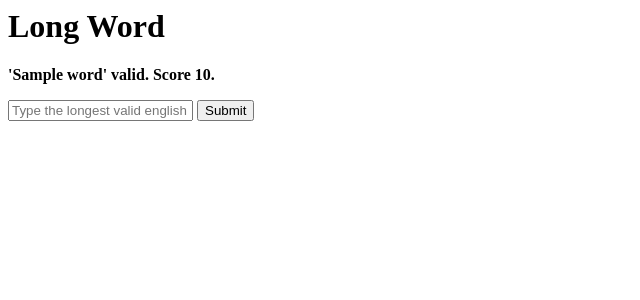
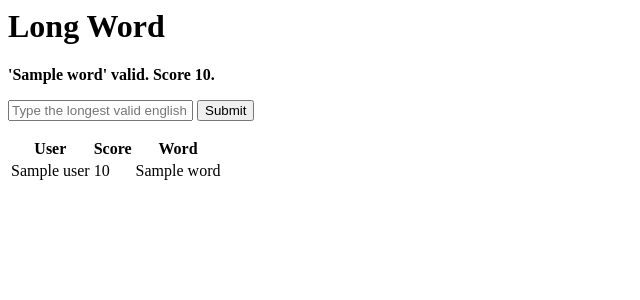
Before and after one commit to jeduden/longword, a Django app: template game/templates/submissionForm.html in a window 1280 px wide. Shown: the top 300 px of the page, without its empty margins (0-640 px from the left). Run offline with Django 3.2, Linux system fonts and the light colour scheme; the template is opened without the code that fills it: most values are stand-ins (such as "Sample title", 1, 10 or a date in 2020); parts of the project's set-up code (start-up, migrations or seed data) failed here and were passed over.

Commit message:
Top10 of the day.
First thought date time would be the better field type, since
it has more info than date.

However, after looking at the work required to filter by date,
switched back to date field.

```diff
--- a/game/models.py
+++ b/game/models.py
@@ -18,3 +18,4 @@ class WordSubmission(models.Model):
     user = models.ForeignKey(settings.AUTH_USER_MODEL)
     word = models.TextField()
     score = models.IntegerField()
+    submitted = models.DateField(auto_now_add=True)
--- a/game/templates/submissionForm.html
+++ b/game/templates/submissionForm.html
@@ -12,3 +12,18 @@
 <input type="submit" value="Submit" />
 
 </form>
+
+<table>
+	<thead>
+	<tr>
+		<th>User</th><th>Score</th><th>Word</th>
+	</tr>
+	</thead>
+	<tbody>
+	{% for entry in top10OfTheDay %}
+	<tr>
+		<td>{{entry.user}}</td><td>{{entry.score}}</td><td>{{entry.word}}</td>
+	</tr>
+	{% endfor %}
+	</tbody>
+</table>
--- a/game/views.py
+++ b/game/views.py
@@ -1,7 +1,7 @@
 from django.shortcuts import RequestContext, render_to_response
 from models import acceptWord,normalizeWord,WordSubmission
 from django.contrib.auth.decorators import login_required
-from django.db.models import Max
+from datetime import date
 
 @login_required
 def submissionForm(request):
@@ -20,10 +20,12 @@ def submissionForm(request):
 
     overallHighscore = orderedSubmissions[:1]
     personalHighscore = orderedSubmissions.filter(user=request.user)[:1]
+    top10 = orderedSubmissions.filter(submitted=date.today())[:10];
 
     return render_to_response('submissionForm.html',
             {'score':score,
              'word':word,
+             'top10OfTheDay':top10,
              'personal_highscore':personalHighscore[0].score if len(personalHighscore)>0 else None,
              'overall_highscore':overallHighscore[0].score} if len(overallHighscore)>0 else None,
             context_instance=RequestContext(request))
```
Also changed, not shown: game/migrations/0003_wordsubmission_date.py (added), game/migrations/0004_auto_20150206_0121.py (added), game/migrations/0005_auto_20150206_0124.py (added), game/migrations/0006_auto_20150206_0138.py (added).
